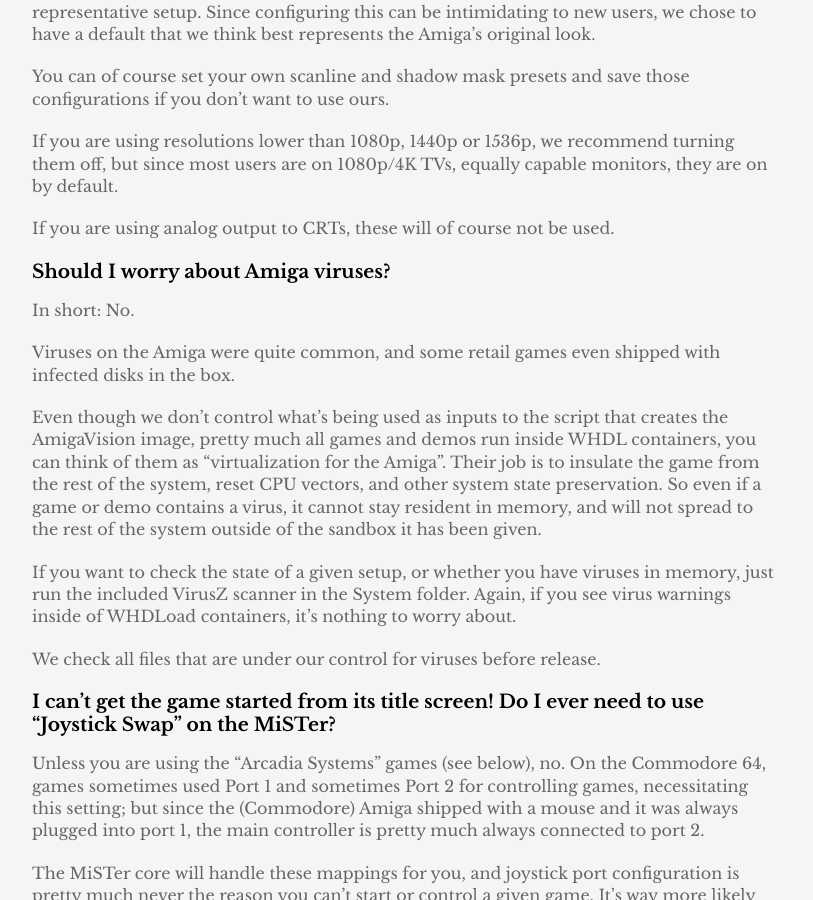
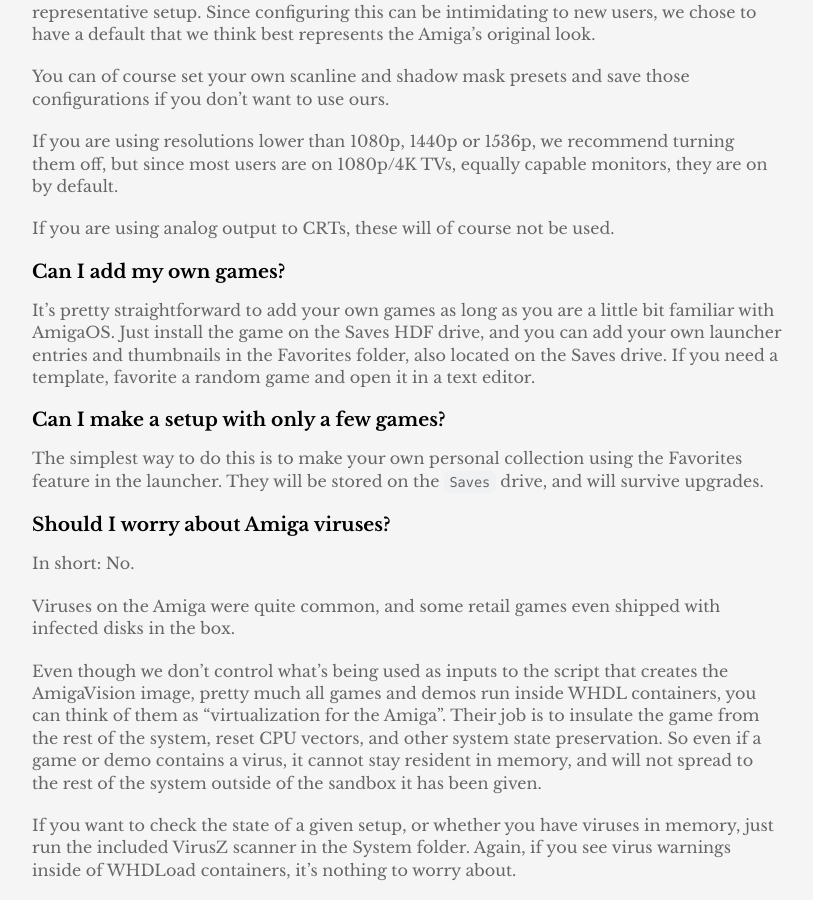
Before and after one commit to amigavision/amigavision.github.io, a Jekyll site: the page built from docs.md, in a window 1280 px wide and 900 px high, scrolled down 11821 px. Shown: the whole window, without its empty margins (233-1046 px from the left). Built offline with Jekyll 4.4.1, drawn with Linux system fonts in a browser that asks for light colours.

Commit message:
Add FAQs about adding/removing games

```diff
--- a/docs.md
+++ b/docs.md
@@ -337,6 +337,14 @@
 
 If you are using analog output to CRTs, these will of course not be used.
 
+### Can I add my own games?
+
+It’s pretty straightforward to add your own games as long as you are a little bit familiar with AmigaOS. Just install the game on the Saves HDF drive, and you can add your own launcher entries and thumbnails in the Favorites folder, also located on the Saves drive. If you need a template, favorite a random game and open it in a text editor.
+
+### Can I make a setup with only a few games?
+
+The simplest way to do this is to make your own personal collection using the Favorites feature in the launcher. They will be stored on the `Saves` drive, and will survive upgrades.
+
 ### Should I worry about Amiga viruses?
 
 In short: No.
```
